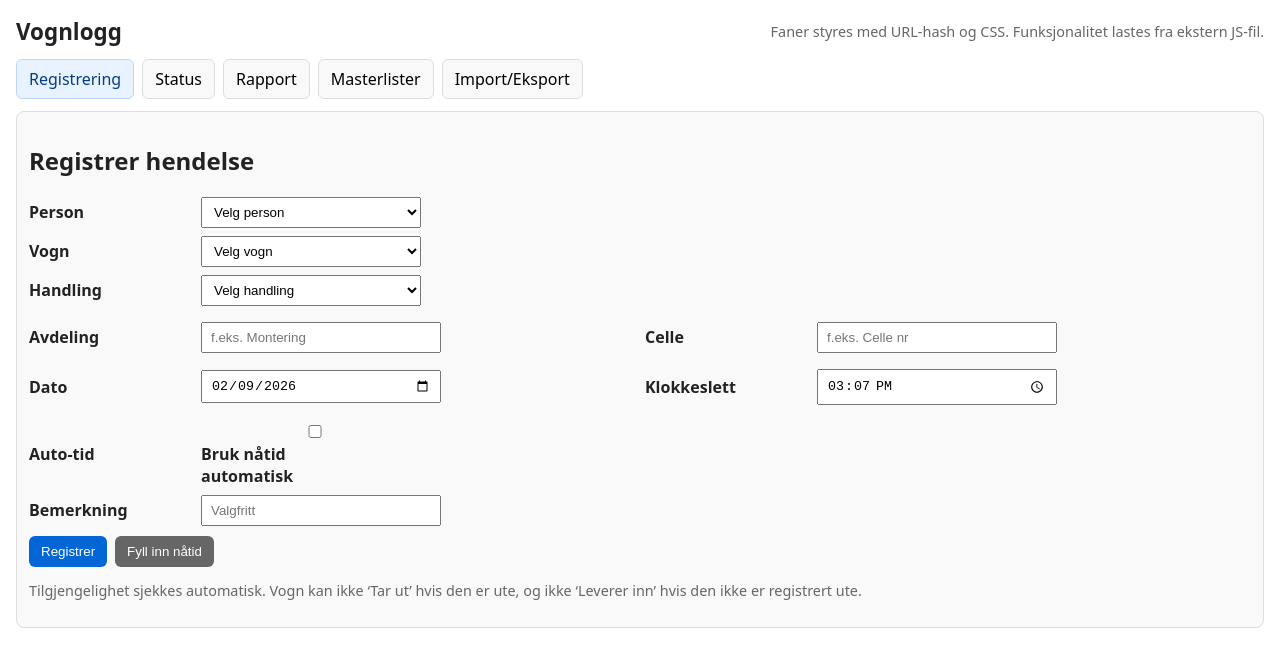
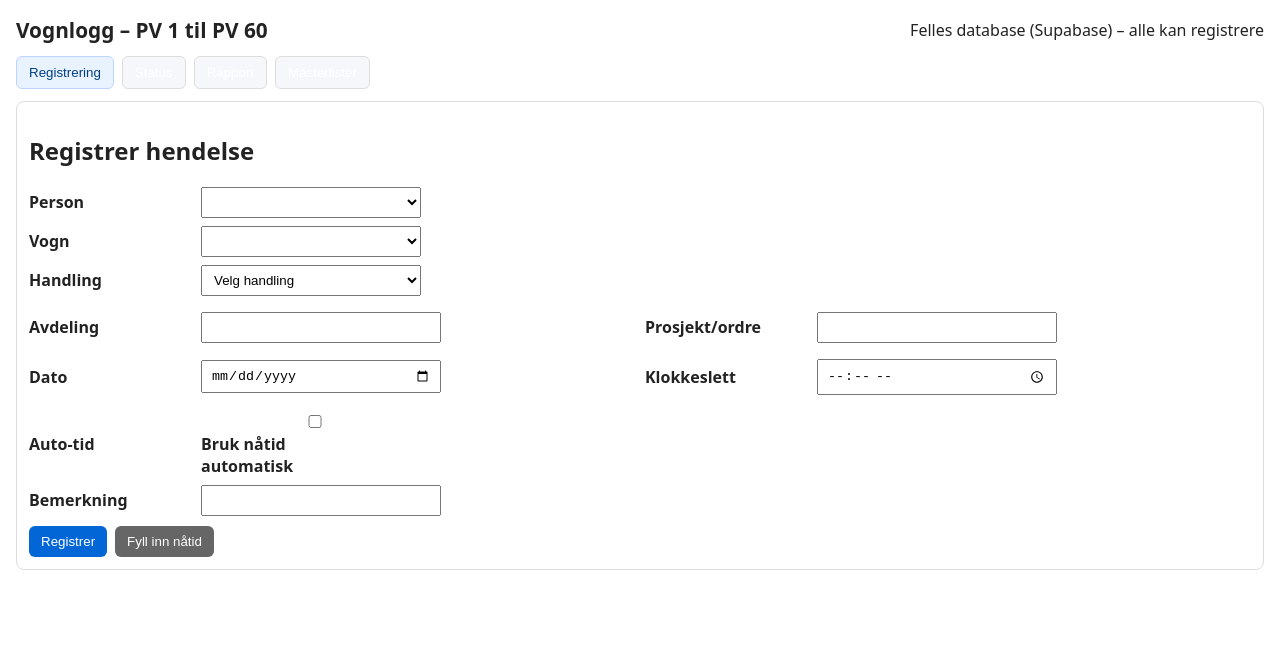
Before and after one commit to ber565/Vogn, a plain HTML site: page Index.html in a window 1280 px wide. Drawn offline with nearby package versions, Linux system fonts and the light colour scheme.

Commit message:
Refactor HTML structure and update styles

```diff
--- a/Index.html
+++ b/Index.html
@@ -1,148 +1,134 @@
 <!doctype html>
 <html lang="no">
 <head>
-  <meta charset="utf-8">
-  <title>Vognlogg – PV 1–60 (hash-basert fanestyring)</title>
-  <meta name="viewport" content="width=device-width, initial-scale=1">
+  <meta charset="utf-8" />
+  <title>Vognlogg – PV 1–60</title>
+  <meta name="viewport" content="width=device-width, initial-scale=1" />
   <style>
-    :root { --blue:#0366d6; --ok:#0a7d26; --bad:#a40000; --muted:#666; --bg:#fff; --panel:#f9f9f9; --border:#ddd; }
-    body { font-family: system-ui, Arial, sans-serif; margin: 16px; color: #222; background: var(--bg); }
+    :root { --blue:#0366d6; --ok:#0a7d26; --bad:#a40000; --border:#ddd; }
+    body { font-family: system-ui, Arial, sans-serif; margin:16px; color:#222; }
     header { display:flex; align-items:center; justify-content:space-between; margin-bottom:12px; }
-    h1 { font-size: 1.4rem; margin: 0; }
-    .tabbar { display:flex; gap:8px; margin: 12px 0; flex-wrap: wrap; }
-    .tabbar a { border:1px solid var(--border); background:var(--panel); padding:8px 12px; border-radius:6px; color:#000; text-decoration:none; }
-    .tabbar a.active { background:#e9f2ff; border-color:#bcd4ff; color:#003e89; }
-    .panel { border:1px solid var(--border); border-radius:8px; padding:12px; background: var(--panel); margin-bottom: 16px; }
-    .form .row { display:flex; gap:12px; align-items:center; margin:8px 0; flex-wrap: wrap; }
+    h1 { font-size:1.3rem; margin:0; }
+    .tabs { display:flex; gap:8px; margin:12px 0; flex-wrap:wrap; }
+    .tab-btn { border:1px solid var(--border); background:#f5f7fb; padding:8px 12px; cursor:pointer; border-radius:6px; }
+    .tab-btn.active { background:#e9f2ff; border-color:#bcd4ff; color:#003e89; }
+    .panel { border:1px solid var(--border); border-radius:8px; padding:12px; background:#fff; margin-bottom:16px; }
+    .form .row { display:flex; gap:12px; align-items:center; margin:8px 0; flex-wrap:wrap; }
     .form label { width: 160px; font-weight: 600; }
-    .form input, .form select, .form textarea { padding: 6px 8px; min-width: 220px; }
-    .two-col { display:grid; grid-template-columns: 1fr 1fr; gap:10px; }
-    .actions { margin-top: 10px; display: flex; gap: 8px; flex-wrap: wrap; }
-    button, .btn { background: var(--blue); color:#fff; border:0; padding:8px 12px; border-radius:6px; cursor:pointer; }
+    .form input, .form select { padding: 6px 8px; min-width: 220px; }
+    .two-col { display:grid; grid-template-columns:1fr 1fr; gap:10px; }
+    .actions { margin-top:10px; display:flex; gap:8px; flex-wrap:wrap; }
+    button { background: var(--blue); color:#fff; border:0; padding:8px 12px; border-radius:6px; cursor:pointer; }
     .btn-secondary { background:#666; }
-    .btn-danger { background:#b00000; }
     .alert { padding:10px; border-radius:6px; margin:10px 0; }
     .alert-error { background:#ffecec; border:1px solid #f5a9a9; }
     .alert-ok { background:#eaffea; border:1px solid #9bd39b; }
-    .muted { color: var(--muted); font-size: .9em; }
-    table { border-collapse: collapse; width:100%; margin-top: 8px; }
+    table { border-collapse: collapse; width:100%; margin-top:8px; }
     th, td { border:1px solid var(--border); padding:8px; }
     th { background:#f5f5f5; text-align:left; }
-    /* Hash-basert fanestyring med CSS :target */
-    section.tab { display:none; }
-    section.tab:target { display:block; }
-    /* Default (uten hash): vis registrering */
-    section#registrering.tab { display:block; }
+    .tag-yes { color: var(--ok); font-weight:700; }
+    .tag-no  { color: var(--bad); font-weight:700; }
     @media (max-width: 860px){ .two-col { grid-template-columns: 1fr; } }
     @media (max-width: 640px){ .form label { width: 120px; } }
   </style>
+  <script src="https://cdn.jsdelivr.net/npm/@supabase/supabase-js@2"></script>
+  <script src="./app.js"></script>
 </head>
+
 <body>
 <header>
-  <h1>Vognlogg</h1>
-  <div class="muted">Faner styres med URL‑hash og CSS. Funksjonalitet lastes fra ekstern JS‑fil.</div>
+  <h1>Vognlogg – PV 1 til PV 60</h1>
+  <div class="muted">Felles database (Supabase) – alle kan registrere</div>
 </header>
-<div class="tabbar" id="tabbar">
-  <a href="#registrering" id="tab-registrering">Registrering</a>
-  <a href="#status" id="tab-status">Status</a>
-  <a href="#rapport" id="tab-rapport">Rapport</a>
-  <a href="#master" id="tab-master">Masterlister</a>
-  <a href="#backup" id="tab-backup">Import/Eksport</a>
+
+<div class="tabs">
+  <button class="tab-btn active" data-tab="registrering">Registrering</button>
+  <button class="tab-btn" data-tab="status">Status</button>
+  <button class="tab-btn" data-tab="rapport">Rapport</button>
+  <button class="tab-btn" data-tab="master">Masterlister</button>
 </div>
 
-<!-- Registrering -->
-<section id="registrering" class="panel tab">
+<section id="registrering" class="panel">
   <h2>Registrer hendelse</h2>
   <div id="reg-alert"></div>
+
   <form id="reg-form" class="form">
     <div class="row"><label>Person</label><select id="person_id" required></select></div>
     <div class="row"><label>Vogn</label><select id="cart_id" required></select></div>
-    <div class="row"><label>Handling</label><select id="action" required><option value="">Velg handling</option><option value="OUT">Tar ut</option><option value="IN">Leverer inn</option></select></div>
+    <div class="row"><label>Handling</label>
+      <select id="action" required>
+        <option value="">Velg handling</option>
+        <option value="OUT">Tar ut</option>
+        <option value="IN">Leverer inn</option>
+      </select>
+    </div>
+
     <div class="two-col">
-      <div class="row"><label>Avdeling</label><input type="text" id="dept" placeholder="f.eks. Montering"></div>
-      <div class="row"><label>Celle</label><input type="text" id="project" placeholder="f.eks. Celle nr"></div>
+      <div class="row"><label>Avdeling</label><input type="text" id="dept"></div>
+      <div class="row"><label>Prosjekt/ordre</label><input type="text" id="project"></div>
     </div>
+
     <div class="two-col">
       <div class="row"><label>Dato</label><input type="date" id="date" required></div>
       <div class="row"><label>Klokkeslett</label><input type="time" id="time" required></div>
     </div>
+
     <div class="row"><label>Auto‑tid</label><label><input type="checkbox" id="autoNow"> Bruk nåtid automatisk</label></div>
-    <div class="row"><label>Bemerkning</label><input type="text" id="note" placeholder="Valgfritt"></div>
-    <div class="actions"><button type="submit">Registrer</button><button type="button" class="btn-secondary" id="fill-now">Fyll inn nåtid</button></div>
-    <p class="muted">Tilgjengelighet sjekkes automatisk. Vogn kan ikke ‘Tar ut’ hvis den er ute, og ikke ‘Leverer inn’ hvis den ikke er registrert ute.</p>
+
+    <div class="row"><label>Bemerkning</label><input type="text" id="note"></div>
+
+    <div class="actions">
+      <button type="submit">Registrer</button>
+      <button type="button" class="btn-secondary" id="fill-now">Fyll inn nåtid</button>
+    </div>
   </form>
 </section>
 
-<!-- Status -->
-<section id="status" class="panel tab">
+<section id="status" class="panel" style="display:none">
   <h2>Status – vogner</h2>
   <div id="status-table"></div>
 </section>
 
-<!-- Rapport -->
-<section id="rapport" class="panel tab">
+<section id="rapport" class="panel" style="display:none">
   <h2>Rapport</h2>
+
   <form id="filter-form" class="form">
     <div class="two-col">
       <div class="row"><label>Fra dato</label><input type="date" id="from"></div>
       <div class="row"><label>Til dato</label><input type="date" id="to"></div>
     </div>
+
     <div class="two-col">
       <div class="row"><label>Person</label><select id="filter-person"></select></div>
       <div class="row"><label>Vogn</label><select id="filter-cart"></select></div>
     </div>
+
     <div class="two-col">
-      <div class="row"><label>Avdeling</label><input type="text" id="filter-dept" placeholder="f.eks. Montering"></div>
-      <div class="row"><label>Celle</label><input type="text" id="filter-project" placeholder="f.eks. Celle nr"></div>
+      <div class="row"><label>Avdeling</label><input type="text" id="filter-dept"></div>
+      <div class="row"><label>Prosjekt/ordre</label><input type="text" id="filter-project"></div>
     </div>
-    <div class="actions"><button type="button" id="apply-filter">Filtrer</button><button type="button" id="export-csv">Eksporter CSV</button></div>
+
+    <div class="actions">
+      <button type="button" id="apply-filter">Filtrer</button>
+      <button type="button" id="export-csv">Eksporter CSV</button>
+    </div>
   </form>
+
   <div id="report-table"></div>
 </section>
 
-<!-- Masterlister -->
-<section id="master" class="panel tab">
+<section id="master" class="panel" style="display:none">
   <h2>Masterlister</h2>
+
   <div class="panel">
-    <h3>Personer</h3>
-    <form id="person-form" class="form">
-      <div class="row"><label>Nummer</label><input type="number" id="p-number" required></div>
-      <div class="row"><label>Navn</label><input type="text" id="p-name" required></div>
-      <div class="row"><label>Avdeling (valgfritt)</label><input type="text" id="p-dept"></div>
-      <div class="row"><label>Aktiv</label><select id="p-active"><option value="1">Ja</option><option value="0">Nei</option></select></div>
-      <div class="actions"><button type="submit">Legg til/oppdater</button></div>
-    </form>
+    <h3>Personer (lesevisning)</h3>
     <div id="people-table"></div>
   </div>
 
   <div class="panel">
-    <h3>Vogner</h3>
-    <form id="cart-form" class="form">
-      <div class="row"><label>VognID/Code</label><input type="text" id="c-code" placeholder="f.eks. PV 61" required></div>
-      <div class="row"><label>Type</label><input type="text" id="c-type" placeholder="Tralle, Kassevogn"></div>
-      <div class="row"><label>Kapasitet (kg)</label><input type="number" id="c-cap" min="0" step="50" placeholder="300"></div>
-      <div class="row"><label>Lager/område</label><input type="text" id="c-area" placeholder="Hall/område"></div>
-      <div class="row"><label>Beskrivelse</label><input type="text" id="c-desc" placeholder="Valgfritt"></div>
-      <div class="row"><label>Aktiv</label><select id="c-active"><option value="1">Ja</option><option value="0">Nei</option></select></div>
-      <div class="actions"><button type="submit">Legg til/oppdater</button></div>
-    </form>
+    <h3>Vogner (lesevisning)</h3>
     <div id="carts-table"></div>
   </div>
 </section>
-
-<!-- Backup -->
-<section id="backup" class="panel tab">
-  <h2>Import / Eksport</h2>
-  <div class="actions">
-    <button id="export-json">Eksporter JSON</button>
-    <label class="btn">Importer JSON<input type="file" id="import-file" accept="application/json" style="display:none"></label>
-    <button class="btn-danger" id="reset-all">Nullstill alt</button>
-  </div>
-  <pre id="export-output" class="panel" style="white-space:pre-wrap"></pre>
-</section>
-
-<!-- Last inn ekstern JS (ingen inline JS) -->
-<link rel="preload" href="app.js" as="script">
-<script src="app.js" defer></script>
 </body>
 </html>
```
